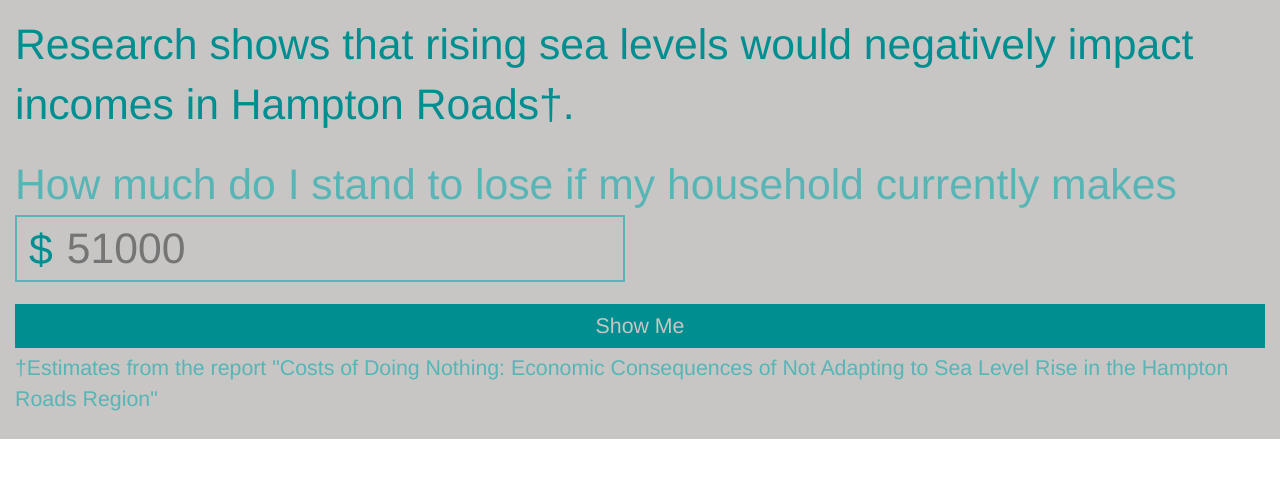
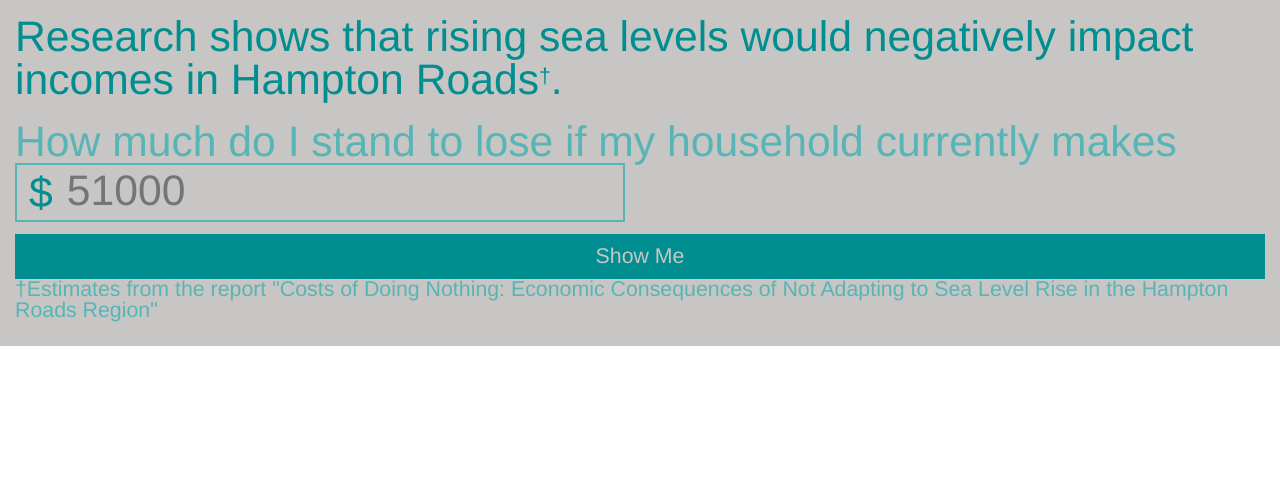
Before and after one commit to rigganhart/norfolk-flood, a website: page public/index.html in a window 1280 px wide. Drawn offline with nearby package versions, Linux system fonts and the light colour scheme; no server answers; a script that the page names is missing.

Commit message:
adding style data and correcting parseFloat bug

```diff
--- a/public/index.html
+++ b/public/index.html
@@ -22,7 +22,7 @@
 
       <div id="wrapper" class="tk-english-grotesque">
         <div ng-show="showMain">
-          <p class="lead">Research shows that rising sea levels would negatively impact incomes in Hampton Roads&#8224;.</p>
+          <p class="lead">Research shows that rising sea levels would negatively impact incomes in Hampton Roads<sup>&#8224;</sup>.</p>
 
           <p>How much do I stand to lose if my household currently makes <span class="input-group form-inline"><span class="input-group-addon">$</span><input type="text" class="userIncome" placeholder="51000" ng-model='incomeLevel'  name="incomeLevel" autofocus ></span></p>
 
--- a/public/styles.sass
+++ b/public/styles.sass
@@ -9,13 +9,22 @@ body, html
   position: relative
   background: #C7C6C4
   font-size: 32pt
+  line-height: 32pt !important
   color: #57B5B6
   padding: 15px;
 
+p
+  line-height: 32pt !important
+  margin: 0 1em
+
+  sup
+    font-size: .5em
 
 .lead
   color: #008E90
-  font-size: 32pt !important
+  font-size: 1em !important
+  line-height: 1em !important
+  margin-bottom: 1em
 
 
 .input-group
@@ -30,11 +39,12 @@ body, html
     border: 0
     box-shadow: 0
     outline: none
-    font-size: 32pt !important
+    font-size: 1em !important
     color: #008E90
 
 .small
   font-size: .5em !important
+  line-height: 1em !important
 
 .btn
   -webkit-appearance: none
```
Also changed, not shown: public/styles.css.
